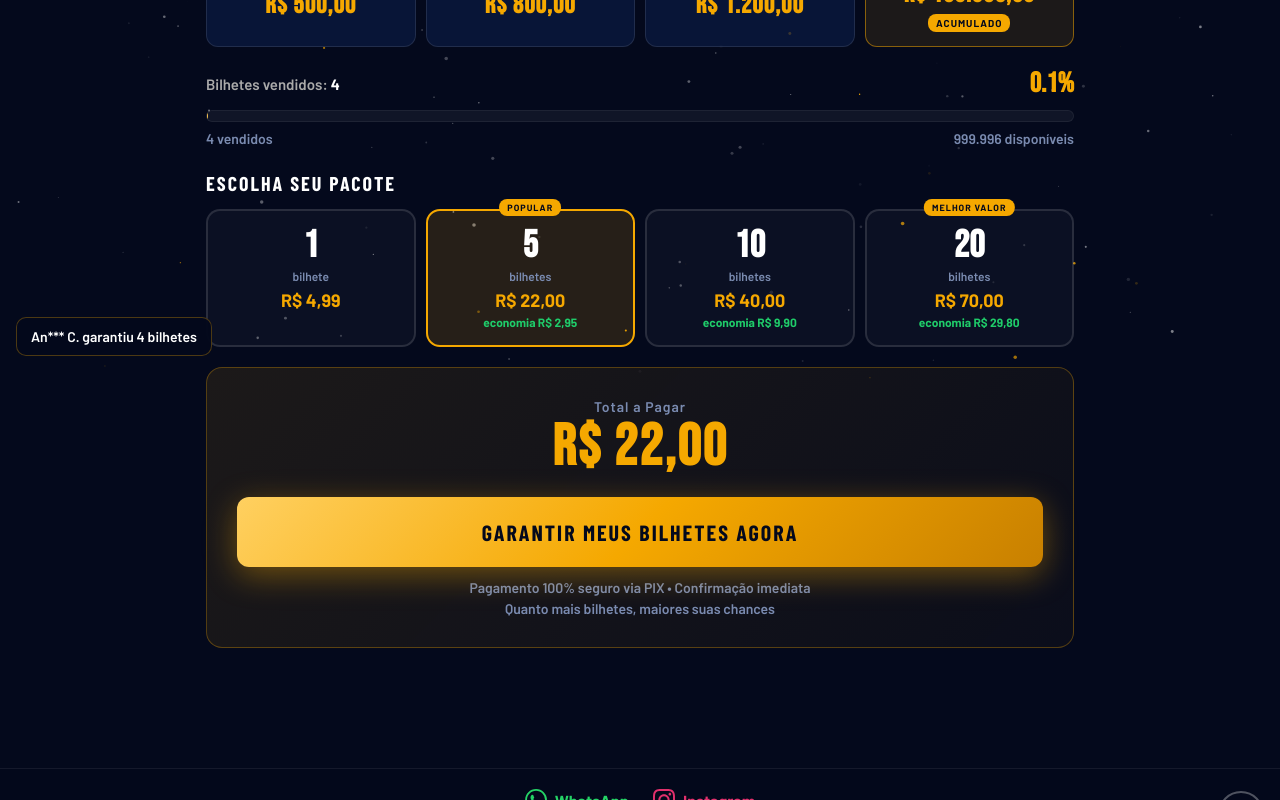
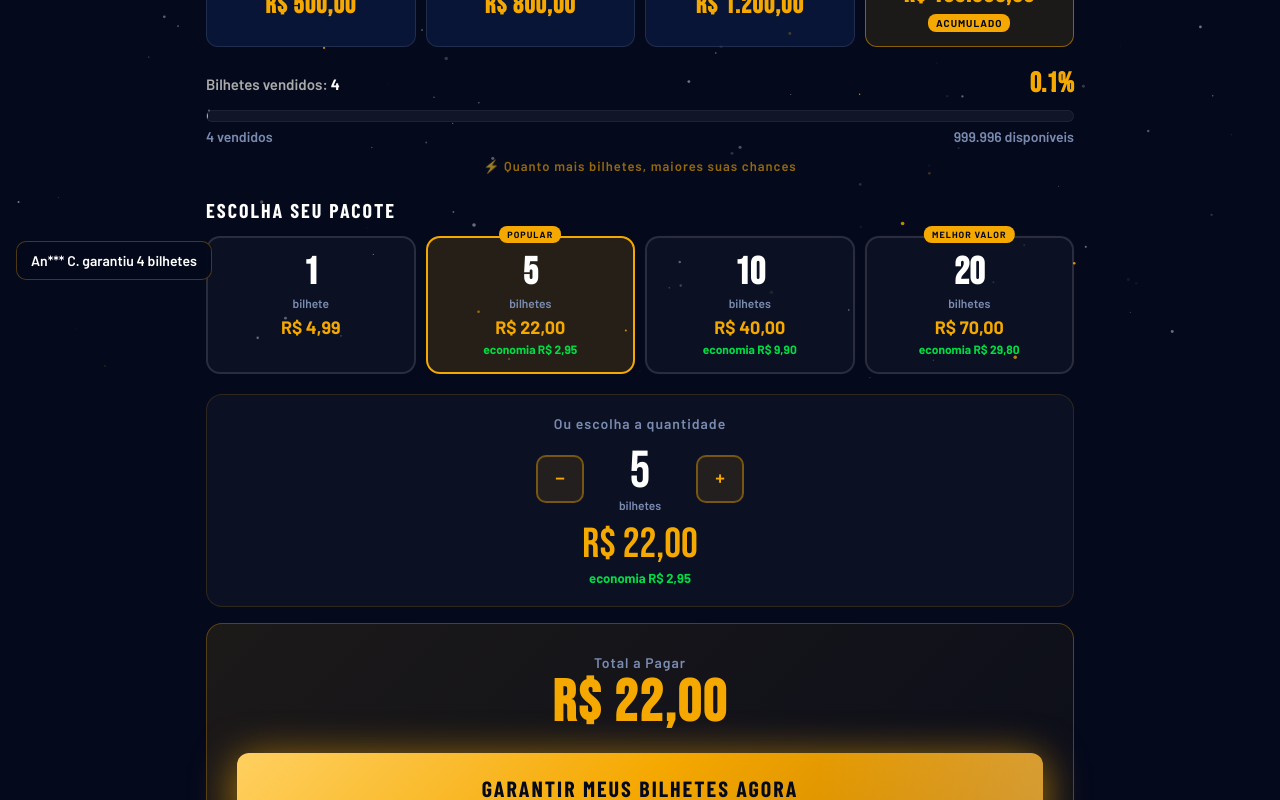
Before and after one commit to Capidasorte/capi-da-sorte-backend, a Next.js app in the folder frontend/: page / in a window 1280 px wide. Shown: the part 420-1220 px from the top of the page. Built offline with nearby package versions, Linux system fonts and the light colour scheme; a web font is replaced by a local one.

Commit message:
feat: contador mais menos, pacotes pulsando, frases rotativas e economia verde

```diff
--- a/frontend/app/page.tsx
+++ b/frontend/app/page.tsx
@@ -13,12 +13,22 @@ export default function Home() {
   const [feed, setFeed] = useState<{id: number, text: string}[]>([])
   const feedCounter = useRef(0)
   const [pkgSelecionado, setPkgSelecionado] = useState(5)
+  const [quantidade, setQuantidade] = useState(5)
+  const [fraseIdx, setFraseIdx] = useState(0)
+
+  const frases = [
+    'Compras acontecendo agora',
+    'Quanto mais bilhetes, maiores suas chances',
+    'Compras confirmadas em tempo real',
+    'Prêmio crescendo ao vivo',
+    'Não fique de fora',
+  ]
 
   const pacotes = [
-    { qty: 1, valor: 4.99, label: null, economia: null },
-    { qty: 5, valor: 22, label: 'POPULAR', economia: 2.95 },
-    { qty: 10, valor: 40, label: null, economia: 9.90 },
-    { qty: 20, valor: 70, label: 'MELHOR VALOR', economia: 29.80 },
+    { qty: 1,  valor: 4.99,  label: null,          economia: null },
+    { qty: 5,  valor: 22.00, label: 'POPULAR',      economia: 2.95 },
+    { qty: 10, valor: 40.00, label: null,            economia: 9.90,  pulse: true },
+    { qty: 20, valor: 70.00, label: 'MELHOR VALOR',  economia: 29.80, pulse: true },
   ]
 
   const nomes = ['Maria S.', 'Joao P.', 'Ana C.', 'Pedro L.', 'Lucas M.', 'Carla F.', 'Bruno T.']
@@ -29,6 +39,14 @@ export default function Home() {
     const id = ++feedCounter.current
     setFeed(prev => [{ id, text: `${masked} garantiu ${qty} bilhete${qty > 1 ? 's' : ''}` }, ...prev.slice(0, 2)])
     setTimeout(() => setFeed(prev => prev.filter(f => f.id !== id)), 5000)
+  }, [])
+
+  // Frases rotativas
+  useEffect(() => {
+    const interval = setInterval(() => {
+      setFraseIdx(i => (i + 1) % frases.length)
+    }, 3000)
+    return () => clearInterval(interval)
   }, [])
 
   useEffect(() => {
@@ -90,102 +108,97 @@ export default function Home() {
 
   const formatPremio = (val: number) => val.toLocaleString('pt-BR', { minimumFractionDigits: 2, maximumFractionDigits: 2 })
   const pct = Math.max(0.1, (cotasVendidas / totalCotas) * 100)
-  const pkgAtual = pacotes.find(p => p.qty === pkgSelecionado) || pacotes[1]
+
+  // Calcula valor baseado na quantidade
+  const calcularValor = (qty: number) => {
+    if (qty === 1)  return 4.99
+    if (qty === 5)  return 22.00
+    if (qty === 10) return 40.00
+    if (qty === 20) return 70.00
+    return parseFloat((qty * 4.99).toFixed(2))
+  }
+
+  const calcularEconomia = (qty: number) => {
+    const valorSemDesconto = parseFloat((qty * 4.99).toFixed(2))
+    const valorComDesconto = calcularValor(qty)
+    const eco = valorSemDesconto - valorComDesconto
+    return eco > 0 ? eco : null
+  }
+
+  const valorAtual = calcularValor(quantidade)
+  const economiaAtual = calcularEconomia(quantidade)
+
+  const incrementar = () => setQuantidade(q => Math.min(q + 1, 20))
+  const decrementar = () => setQuantidade(q => Math.max(q - 1, 1))
 
   return (
     <>
       <style>{`
         @import url('https://fonts.googleapis.com/css2?family=Bebas+Neue&family=Barlow+Condensed:wght@700;900&family=Barlow:wght@400;600;700&display=swap');
         * { margin:0; padding:0; box-sizing:border-box; }
-        body { background:#04091C; -webkit-font-smoothing:antialiased; -moz-osx-font-smoothing:grayscale; text-rendering:optimizeLegibility; }
+        body { background:#04091C; -webkit-font-smoothing:antialiased; }
         .counter {
           font-family:'Bebas Neue',cursive;
           font-size:clamp(52px,12vw,110px);
           line-height:1;
           background:linear-gradient(135deg,#C88000 0%,#FFD060 40%,#F5A800 60%,#FFD060 80%,#C88000 100%);
           background-size:200% auto;
-          -webkit-background-clip:text;
-          -webkit-text-fill-color:transparent;
-          background-clip:text;
+          -webkit-background-clip:text;-webkit-text-fill-color:transparent;background-clip:text;
           animation:metal-shine 3s linear infinite;
           letter-spacing:2px;
           filter:drop-shadow(0 0 30px rgba(245,168,0,.5));
         }
-        @keyframes metal-shine { 0%{background-position:0% center} 100%{background-position:200% center} }
-        .glow-ring {
-          position:absolute; top:50%; left:50%;
-          transform:translate(-50%,-50%);
-          border:1px solid rgba(245,168,0,.12);
-          border-radius:50%; pointer-events:none;
-          animation:ring-pulse 2.5s ease-in-out infinite;
-        }
-        @keyframes ring-pulse { 0%,100%{transform:translate(-50%,-50%) scale(1);opacity:.5} 50%{transform:translate(-50%,-50%) scale(1.04);opacity:1} }
-        .live-dot { animation:blink 1s infinite; }
-        @keyframes blink { 0%,100%{opacity:1} 50%{opacity:.2} }
-        .progress-fill { position:relative; }
-        .progress-fill::after {
-          content:''; position:absolute; right:0; top:0; bottom:0; width:40px;
-          background:linear-gradient(90deg,transparent,rgba(255,255,255,.6));
-          animation:shine 1.5s ease-in-out infinite;
-        }
-        @keyframes shine { 0%,100%{opacity:0} 50%{opacity:1} }
-        .btn-buy { position:relative; overflow:hidden; transition:all .2s; }
-        .btn-buy::before {
-          content:''; position:absolute; top:0; left:-100%; width:100%; height:100%;
-          background:linear-gradient(90deg,transparent,rgba(255,255,255,.3),transparent);
-          transition:left .5s;
-        }
-        .btn-buy:hover::before { left:100%; }
-        .btn-buy:hover { transform:translateY(-3px)!important; box-shadow:0 14px 44px rgba(245,168,0,.55)!important; }
-        .feed-item { animation:slideUp .4s ease forwards; }
-        @keyframes slideUp { from{transform:translateY(20px);opacity:0} to{transform:translateY(0);opacity:1} }
-        .pkg { transition:all 0.2s; cursor:pointer; }
-        .pkg:hover { border-color:#F5A800!important; background:rgba(245,168,0,0.08)!important; transform:translateY(-2px); }
-        .social-link { transition:opacity .2s; text-decoration:none; }
-        .social-link:hover { opacity:.7; }
-        .logo-wrap { filter:drop-shadow(0 0 8px rgba(245,168,0,0.5)); transition:filter .3s; }
-        .logo-wrap:hover { filter:drop-shadow(0 0 16px rgba(245,168,0,0.8)); }
-        .sorteios-grid {
-          display:grid;
-          grid-template-columns:repeat(4,1fr);
-          gap:10px;
-          padding:0 16px 20px;
-          max-width:900px;
-          margin:0 auto;
-        }
-        @media (max-width:600px) {
-          .sorteios-grid { grid-template-columns:repeat(2,1fr); }
-        }
-        .sorteio-card {
-          position:relative; overflow:hidden; border-radius:12px;
-          padding:14px 10px; text-align:center; min-height:120px;
-          display:flex; flex-direction:column; align-items:center; justify-content:center;
-        }
-        .pacotes-grid {
-          display:grid;
-          grid-template-columns:repeat(4,1fr);
-          gap:10px;
-          margin-bottom:20px;
-        }
-        @media (max-width:600px) {
-          .pacotes-grid { grid-template-columns:repeat(2,1fr); }
-        }
+        @keyframes metal-shine{0%{background-position:0% center}100%{background-position:200% center}}
+        .glow-ring{position:absolute;top:50%;left:50%;transform:translate(-50%,-50%);border:1px solid rgba(245,168,0,.12);border-radius:50%;pointer-events:none;animation:ring-pulse 2.5s ease-in-out infinite;}
+        @keyframes ring-pulse{0%,100%{transform:translate(-50%,-50%) scale(1);opacity:.5}50%{transform:translate(-50%,-50%) scale(1.04);opacity:1}}
+        .live-dot{animation:blink 1s infinite;}
+        @keyframes blink{0%,100%{opacity:1}50%{opacity:.2}}
+        .progress-fill{position:relative;}
+        .progress-fill::after{content:'';position:absolute;right:0;top:0;bottom:0;width:40px;background:linear-gradient(90deg,transparent,rgba(255,255,255,.6));animation:shine 1.5s ease-in-out infinite;}
+        @keyframes shine{0%,100%{opacity:0}50%{opacity:1}}
+        .btn-buy{position:relative;overflow:hidden;transition:all .2s;animation:btn-pulse 2.5s ease-in-out infinite;}
+        .btn-buy::before{content:'';position:absolute;top:0;left:-100%;width:100%;height:100%;background:linear-gradient(90deg,transparent,rgba(255,255,255,.35),transparent);animation:btn-shine 2s linear infinite;}
+        .btn-buy:hover{transform:translateY(-3px)!important;box-shadow:0 14px 44px rgba(245,168,0,.7)!important;animation:none!important;}
+        @keyframes btn-pulse{0%,100%{box-shadow:0 8px 32px rgba(245,168,0,.4)}50%{box-shadow:0 8px 48px rgba(245,168,0,.75),0 0 70px rgba(245,168,0,.2)}}
+        @keyframes btn-shine{0%{left:-100%}100%{left:100%}}
+        .feed-item{animation:slideUp .4s ease forwards;}
+        @keyframes slideUp{from{transform:translateY(20px);opacity:0}to{transform:translateY(0);opacity:1}}
+        .pkg{transition:all 0.2s;cursor:pointer;}
+        .pkg:hover{border-color:#F5A800!important;background:rgba(245,168,0,0.08)!important;transform:translateY(-2px);}
+        .pkg-pulse{animation:pkg-glow 2s ease-in-out infinite;}
+        @keyframes pkg-glow{0%,100%{box-shadow:0 0 0 rgba(245,168,0,0)}50%{box-shadow:0 0 20px rgba(245,168,0,.35),0 0 40px rgba(245,168,0,.1)}}
+        .social-link{transition:opacity .2s;text-decoration:none;}
+        .social-link:hover{opacity:.7;}
+        .logo-wrap{filter:drop-shadow(0 0 8px rgba(245,168,0,0.5));transition:filter .3s;}
+        .logo-wrap:hover{filter:drop-shadow(0 0 16px rgba(245,168,0,0.8));}
+        .sorteios-grid{display:grid;grid-template-columns:repeat(4,1fr);gap:10px;padding:0 16px 20px;max-width:900px;margin:0 auto;}
+        @media(max-width:600px){.sorteios-grid{grid-template-columns:repeat(2,1fr);}}
+        .sorteio-card{position:relative;overflow:hidden;border-radius:12px;padding:14px 10px;text-align:center;min-height:120px;display:flex;flex-direction:column;align-items:center;justify-content:center;}
+        .pacotes-grid{display:grid;grid-template-columns:repeat(4,1fr);gap:10px;margin-bottom:20px;}
+        @media(max-width:600px){.pacotes-grid{grid-template-columns:repeat(2,1fr);}}
+        .frase-rotativa{animation:frase-fade .5s ease;}
+        @keyframes frase-fade{from{opacity:0;transform:translateY(6px)}to{opacity:1;transform:translateY(0)}}
+        .btn-qty{background:rgba(245,168,0,0.1);border:2px solid rgba(245,168,0,0.4);color:#F5A800;font-family:'Bebas Neue',cursive;font-size:24px;width:48px;height:48px;border-radius:10px;cursor:pointer;display:flex;align-items:center;justify-content:center;transition:all .2s;flex-shrink:0;}
+        .btn-qty:hover{background:rgba(245,168,0,0.2);border-color:#F5A800;}
+        .btn-qty:active{transform:scale(.93);}
       `}</style>
 
       <canvas ref={canvasRef} style={{ position:'fixed', inset:0, zIndex:0, pointerEvents:'none' }} />
 
       <main style={{ fontFamily:"'Barlow',sans-serif", minHeight:'100vh', color:'#fff', position:'relative', zIndex:1, paddingBottom:100 }}>
 
+        {/* HEADER */}
         <header style={{ background:'rgba(4,9,28,0.95)', borderBottom:'1px solid rgba(245,168,0,0.2)', padding:'0 16px', height:70, display:'flex', alignItems:'center', justifyContent:'space-between', position:'sticky', top:0, zIndex:100, backdropFilter:'blur(20px)' }}>
           <Link href="/" className="logo-wrap" style={{ display:'flex', alignItems:'center', textDecoration:'none' }}>
             <span style={{ fontSize:'clamp(18px,4vw,26px)', fontWeight:900, color:'#F5A800', letterSpacing:2, fontFamily:"'Bebas Neue',cursive" }}>CAPI DA SORTE</span>
           </Link>
           <div style={{ display:'flex', gap:8 }}>
-            <Link href="/login" style={{ background:'transparent', border:'2px solid #F5A800', color:'#F5A800', padding:'8px clamp(10px,2vw,18px)', borderRadius:8, fontWeight:700, fontFamily:"'Barlow',sans-serif", fontSize:'clamp(12px,2vw,15px)', textDecoration:'none' }}>Entrar</Link>
-            <Link href="/cadastro" style={{ background:'linear-gradient(135deg,#FFD060,#F5A800)', border:'none', color:'#04091C', padding:'8px clamp(10px,2vw,18px)', borderRadius:8, fontWeight:700, fontFamily:"'Barlow',sans-serif", fontSize:'clamp(12px,2vw,15px)', textDecoration:'none' }}>Cadastrar</Link>
+            <Link href="/login" style={{ background:'transparent', border:'2px solid #F5A800', color:'#F5A800', padding:'8px clamp(10px,2vw,18px)', borderRadius:8, fontWeight:700, fontSize:'clamp(12px,2vw,15px)', textDecoration:'none' }}>Entrar</Link>
+            <Link href="/cadastro" style={{ background:'linear-gradient(135deg,#FFD060,#F5A800)', color:'#04091C', padding:'8px clamp(10px,2vw,18px)', borderRadius:8, fontWeight:700, fontSize:'clamp(12px,2vw,15px)', textDecoration:'none' }}>Cadastrar</Link>
           </div>
         </header>
 
+        {/* CONTADOR */}
         <div style={{ textAlign:'center', padding:'40px 16px 16px' }}>
           <div style={{ fontFamily:"'Barlow Condensed',sans-serif", fontSize:'clamp(14px,3vw,18px)', fontWeight:700, letterSpacing:5, textTransform:'uppercase', color:'#7A8BB0', marginBottom:8 }}>Premio Acumulado</div>
           <div style={{ position:'relative', display:'inline-block', marginBottom:16 }}>
@@ -202,6 +215,7 @@ export default function Home() {
           </div>
         </div>
 
+        {/* SORTEIOS */}
         <div className="sorteios-grid">
           {[
             { ordem:'1º Sorteio', data:'15 Abr', premio:'R$ 500,00', main:false },
@@ -219,6 +233,7 @@ export default function Home() {
           ))}
         </div>
 
+        {/* BARRA DE PROGRESSO */}
         <div style={{ maxWidth:900, margin:'0 auto', padding:'0 16px 24px' }}>
           <div style={{ display:'flex', justifyContent:'space-between', alignItems:'center', marginBottom:10 }}>
             <span style={{ fontSize:'clamp(13px,2.5vw,15px)', color:'#aaa', fontWeight:600 }}>Bilhetes vendidos: <strong style={{ color:'#fff' }}>{cotasVendidas.toLocaleString('pt-BR')}</strong></span>
@@ -227,30 +242,64 @@ export default function Home() {
           <div style={{ height:12, background:'rgba(255,255,255,0.05)', borderRadius:12, overflow:'hidden', border:'1px solid rgba(255,255,255,0.06)' }}>
             <div className="progress-fill" style={{ height:'100%', width:`${pct}%`, background:'linear-gradient(90deg,#C88000,#F5A800,#FFD060)', borderRadius:12, transition:'width 1s ease' }}></div>
           </div>
-          <div style={{ display:'flex', justifyContent:'space-between', fontSize:'clamp(11px,2vw,14px)', color:'#7A8BB0', marginTop:8, fontWeight:600 }}>
+          <div style={{ display:'flex', justifyContent:'space-between', fontSize:'clamp(11px,2vw,14px)', color:'#7A8BB0', marginTop:6, fontWeight:600 }}>
             <span>{cotasVendidas.toLocaleString('pt-BR')} vendidos</span>
             <span>{(totalCotas - cotasVendidas).toLocaleString('pt-BR')} disponíveis</span>
           </div>
+          {/* FRASE ROTATIVA */}
+          <div style={{ textAlign:'center', marginTop:10 }}>
+            <span key={fraseIdx} className="frase-rotativa" style={{ fontSize:'clamp(11px,2vw,13px)', color:'rgba(245,168,0,0.6)', fontWeight:600, letterSpacing:1 }}>
+              ⚡ {frases[fraseIdx]}
+            </span>
+          </div>
         </div>
 
+        {/* PACOTES */}
         <div style={{ maxWidth:900, margin:'0 auto', padding:'0 16px 20px' }}>
           <div style={{ fontFamily:"'Barlow Condensed',sans-serif", fontSize:'clamp(16px,3vw,20px)', fontWeight:700, letterSpacing:2, textTransform:'uppercase', color:'#fff', marginBottom:14 }}>Escolha seu Pacote</div>
           <div className="pacotes-grid">
             {pacotes.map((pkg) => (
-              <div key={pkg.qty} className="pkg" onClick={() => setPkgSelecionado(pkg.qty)} style={{ border:`2px solid ${pkgSelecionado===pkg.qty?'#F5A800':'rgba(255,255,255,0.12)'}`, background:pkgSelecionado===pkg.qty?'rgba(245,168,0,0.14)':'rgba(255,255,255,0.03)', borderRadius:14, padding:'16px 8px', textAlign:'center', position:'relative' }}>
+              <div
+                key={pkg.qty}
+                className={`pkg${(pkg as any).pulse ? ' pkg-pulse' : ''}`}
+                onClick={() => { setPkgSelecionado(pkg.qty); setQuantidade(pkg.qty); }}
+                style={{ border:`2px solid ${pkgSelecionado===pkg.qty?'#F5A800':'rgba(255,255,255,0.12)'}`, background:pkgSelecionado===pkg.qty?'rgba(245,168,0,0.14)':'rgba(255,255,255,0.03)', borderRadius:14, padding:'16px 8px', textAlign:'center', position:'relative' }}
+              >
                 {pkg.label && <div style={{ position:'absolute', top:-12, left:'50%', transform:'translateX(-50%)', background:'#F5A800', color:'#04091C', fontSize:'clamp(7px,1.5vw,9px)', fontWeight:900, padding:'3px 8px', borderRadius:8, whiteSpace:'nowrap', letterSpacing:1 }}>{pkg.label}</div>}
                 <div style={{ fontFamily:"'Bebas Neue',cursive", fontSize:'clamp(28px,6vw,38px)', fontWeight:900, color:'#fff', lineHeight:1 }}>{pkg.qty}</div>
                 <div style={{ fontSize:'clamp(11px,2vw,12px)', color:'#7A8BB0', marginTop:4, fontWeight:600 }}>bilhete{pkg.qty>1?'s':''}</div>
                 <div style={{ fontSize:'clamp(14px,3vw,18px)', fontWeight:700, color:'#F5A800', marginTop:6 }}>R$ {pkg.valor.toFixed(2).replace('.',',')}</div>
-                {pkg.economia && <div style={{ fontSize:'clamp(10px,2vw,12px)', color:'#1FCC6A', fontWeight:700, marginTop:4 }}>economia R$ {pkg.economia.toFixed(2).replace('.',',')}</div>}
+                {pkg.economia && <div style={{ fontSize:'clamp(10px,2vw,12px)', color:'#00DD44', fontWeight:800, marginTop:4 }}>economia R$ {pkg.economia.toFixed(2).replace('.',',')}</div>}
               </div>
             ))}
           </div>
 
+          {/* CONTADOR + e - */}
+          <div style={{ background:'rgba(255,255,255,0.03)', border:'1px solid rgba(245,168,0,0.15)', borderRadius:16, padding:'20px', marginBottom:16 }}>
+            <div style={{ fontSize:'clamp(12px,2vw,14px)', color:'#7A8BB0', fontWeight:600, letterSpacing:1, marginBottom:14, textAlign:'center' }}>Ou escolha a quantidade</div>
+            <div style={{ display:'flex', alignItems:'center', justifyContent:'center', gap:16, marginBottom:12 }}>
+              <button className="btn-qty" onClick={decrementar}>−</button>
+              <div style={{ textAlign:'center', minWidth:80 }}>
+                <div style={{ fontFamily:"'Bebas Neue',cursive", fontSize:'clamp(36px,8vw,52px)', color:'#fff', lineHeight:1 }}>{quantidade}</div>
+                <div style={{ fontSize:'clamp(11px,2vw,12px)', color:'#7A8BB0', fontWeight:600 }}>bilhete{quantidade>1?'s':''}</div>
+              </div>
+              <button className="btn-qty" onClick={incrementar}>+</button>
+            </div>
+            <div style={{ textAlign:'center' }}>
+              <div style={{ fontFamily:"'Bebas Neue',cursive", fontSize:'clamp(28px,6vw,42px)', color:'#F5A800', lineHeight:1 }}>R$ {valorAtual.toFixed(2).replace('.',',')}</div>
+              {economiaAtual && economiaAtual > 0 && (
+                <div style={{ fontSize:'clamp(11px,2vw,13px)', color:'#00DD44', fontWeight:800, marginTop:4 }}>
+                  economia R$ {economiaAtual.toFixed(2).replace('.',',')}
+                </div>
+              )}
+            </div>
+          </div>
+
+          {/* BOTÃO PRINCIPAL */}
           <div style={{ background:'linear-gradient(135deg,rgba(245,168,0,0.1),rgba(245,168,0,0.03))', border:'1px solid rgba(245,168,0,0.3)', borderRadius:16, padding:'clamp(16px,4vw,30px)', textAlign:'center' }}>
             <div style={{ fontSize:'clamp(12px,2vw,14px)', color:'#7A8BB0', marginBottom:4, letterSpacing:1, fontWeight:600 }}>Total a Pagar</div>
             <div style={{ fontFamily:"'Bebas Neue',cursive", fontSize:'clamp(42px,8vw,58px)', fontWeight:900, color:'#F5A800', lineHeight:1, marginBottom:20, letterSpacing:2 }}>
-              R$ {pkgAtual.valor.toFixed(2).replace('.',',')}
+              R$ {valorAtual.toFixed(2).replace('.',',')}
             </div>
             <Link href="/compra" className="btn-buy" style={{ width:'100%', padding:'clamp(14px,3vw,22px)', border:'none', borderRadius:12, cursor:'pointer', fontSize:'clamp(16px,3.5vw,22px)', fontWeight:900, letterSpacing:2, textTransform:'uppercase', background:'linear-gradient(135deg,#FFD060,#F5A800,#C88000)', color:'#04091C', boxShadow:'0 8px 32px rgba(245,168,0,.4)', fontFamily:"'Barlow Condensed',sans-serif", display:'block', textDecoration:'none' }}>
               Garantir Meus Bilhetes Agora
@@ -262,6 +311,7 @@ export default function Home() {
 
       </main>
 
+      {/* FOOTER */}
       <footer style={{ background:'rgba(4,9,28,0.95)', borderTop:'1px solid rgba(255,255,255,0.07)', padding:'20px 16px', textAlign:'center', position:'relative', zIndex:10 }}>
         <div style={{ display:'flex', justifyContent:'center', alignItems:'center', gap:24, marginBottom:12 }}>
           <a href="https://wa.me/55" target="_blank" className="social-link" style={{ display:'flex', alignItems:'center', gap:8, color:'#25D366' }}>
@@ -277,7 +327,8 @@ export default function Home() {
         <div style={{ position:'absolute', right:16, top:'50%', transform:'translateY(-50%)', width:'clamp(36px,6vw,46px)', height:'clamp(36px,6vw,46px)', borderRadius:'50%', border:'2px solid rgba(255,255,255,0.3)', display:'flex', alignItems:'center', justifyContent:'center', fontSize:'clamp(11px,2vw,14px)', fontWeight:900, color:'rgba(255,255,255,0.5)', fontFamily:"'Barlow Condensed',sans-serif", letterSpacing:1 }}>+18</div>
       </footer>
 
-      <div style={{ position:'fixed', bottom:24, left:16, zIndex:200, display:'flex', flexDirection:'column', gap:8, pointerEvents:'none' }}>
+      {/* FEED */}
+      <div style={{ position:'fixed', bottom:100, left:16, zIndex:200, display:'flex', flexDirection:'column', gap:8, pointerEvents:'none' }}>
         {feed.map(f => (
           <div key={f.id} className="feed-item" style={{ background:'rgba(4,9,28,.95)', border:'1px solid rgba(245,168,0,.3)', borderRadius:10, padding:'10px 14px', fontSize:'clamp(12px,2vw,14px)', fontWeight:600, color:'#fff', maxWidth:260, backdropFilter:'blur(10px)' }}>{f.text}</div>
         ))}
```
